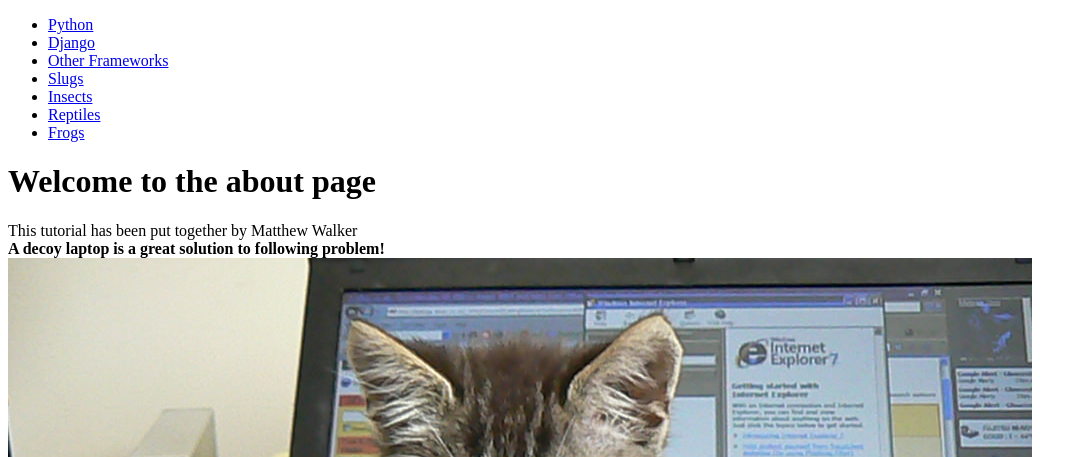
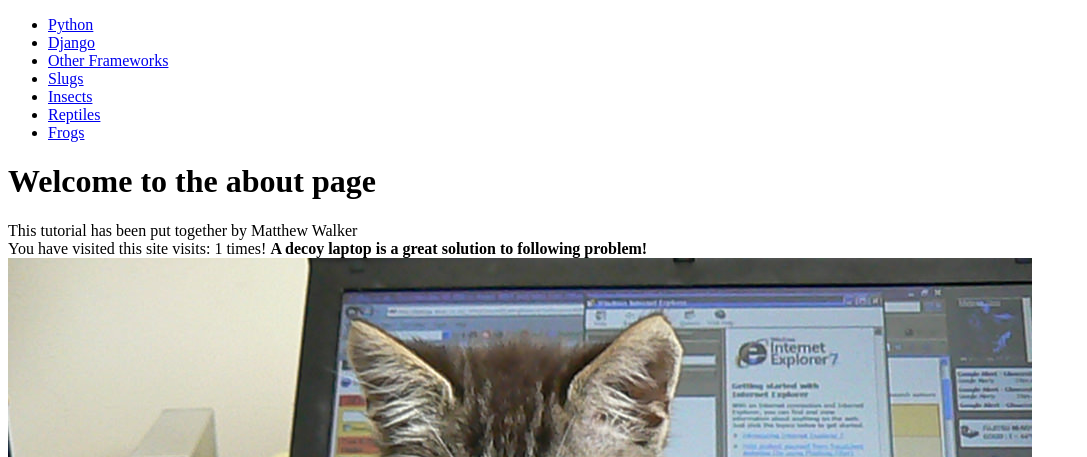
Before and after one commit to mjwalker2299/tango_with_django_project, a Django app: page /rango/about/ in a window 1280 px wide. Shown: the top 457 px of the page, without its empty margins (0-1087 px from the left). Run offline with Django 3.2, Linux system fonts and the light colour scheme; data comes from the database, SQL or seed files in the repository; both versions use the stored data as it was after the commit.

Commit message:
Chapter 10 + exercises completed

```diff
--- a/rango/views.py
+++ b/rango/views.py
@@ -1,3 +1,4 @@
+from datetime import datetime
 from django.shortcuts import render
 from django.contrib.auth import authenticate, login, logout
 from django.contrib.auth.models import User
@@ -7,14 +8,42 @@ from django.core.urlresolvers import reverse
 from rango.models import Category, Page
 from rango.forms import CategoryForm, PageForm, UserForm, UserProfileForm
 
+def get_server_side_cookie(request, cookie, default_val=None):
+    val = request.session.get(cookie)
+    if not val:
+        val = default_val
+    return val
+
+def visitor_cookie_handler(request):
+    visits = int(get_server_side_cookie(request, 'visits', '1'))
+    last_visit_cookie = get_server_side_cookie(request, 'last_visit', str(datetime.now()))
+    last_visit_time = datetime.strptime(last_visit_cookie[:-7], '%Y-%m-%d %H:%M:%S')
+
+    if (datetime.now() - last_visit_time).days > 0:
+        visits += 1
+        request.session['last_visit'] = str(datetime.now())
+    else:
+        request.session['last_visit'] = last_visit_cookie
+
+    request.session['visits'] =  visits
+
 def index(request):
     category_list = Category.objects.order_by('-likes')[:5]
     page_list = Page.objects.order_by('-views')[:5]
     context_dict = {'categories': category_list, 'pages' : page_list}
-    return render(request, 'rango/index.html', context=context_dict)
+
+    visitor_cookie_handler(request)
+    context_dict['visits'] = request.session['visits']
+
+    response = render(request, 'rango/index.html', context=context_dict)
+    return response
 
 def about(request):
     context_dict = {'catFact': "A decoy laptop is a great solution to following problem!"}
+
+    visitor_cookie_handler(request)
+    context_dict['visits'] = request.session['visits']
+
     return render(request, 'rango/about.html', context=context_dict)
 
 def show_category(request, category_name_slug):
--- a/templates/rango/about.html
+++ b/templates/rango/about.html
@@ -9,6 +9,7 @@
 	<h1>Welcome to the about page</h1>
 		<div>
 			This tutorial has been put together by Matthew Walker <br />
+			You have visited this site visits: {{ visits }} times!
 			<strong>{{ catFact}}</strong><br />
 		</div>
 		<div>
--- a/templates/rango/index.html
+++ b/templates/rango/index.html
@@ -13,6 +13,7 @@
 		{% else %}
 			hey there partner!
 		{% endif %}
+		<p>visits: {{ visits }}</p>
 		</div>
 
 		<h2>Most Liked Categories</h2>
```
Also changed, not shown: db.sqlite3.
